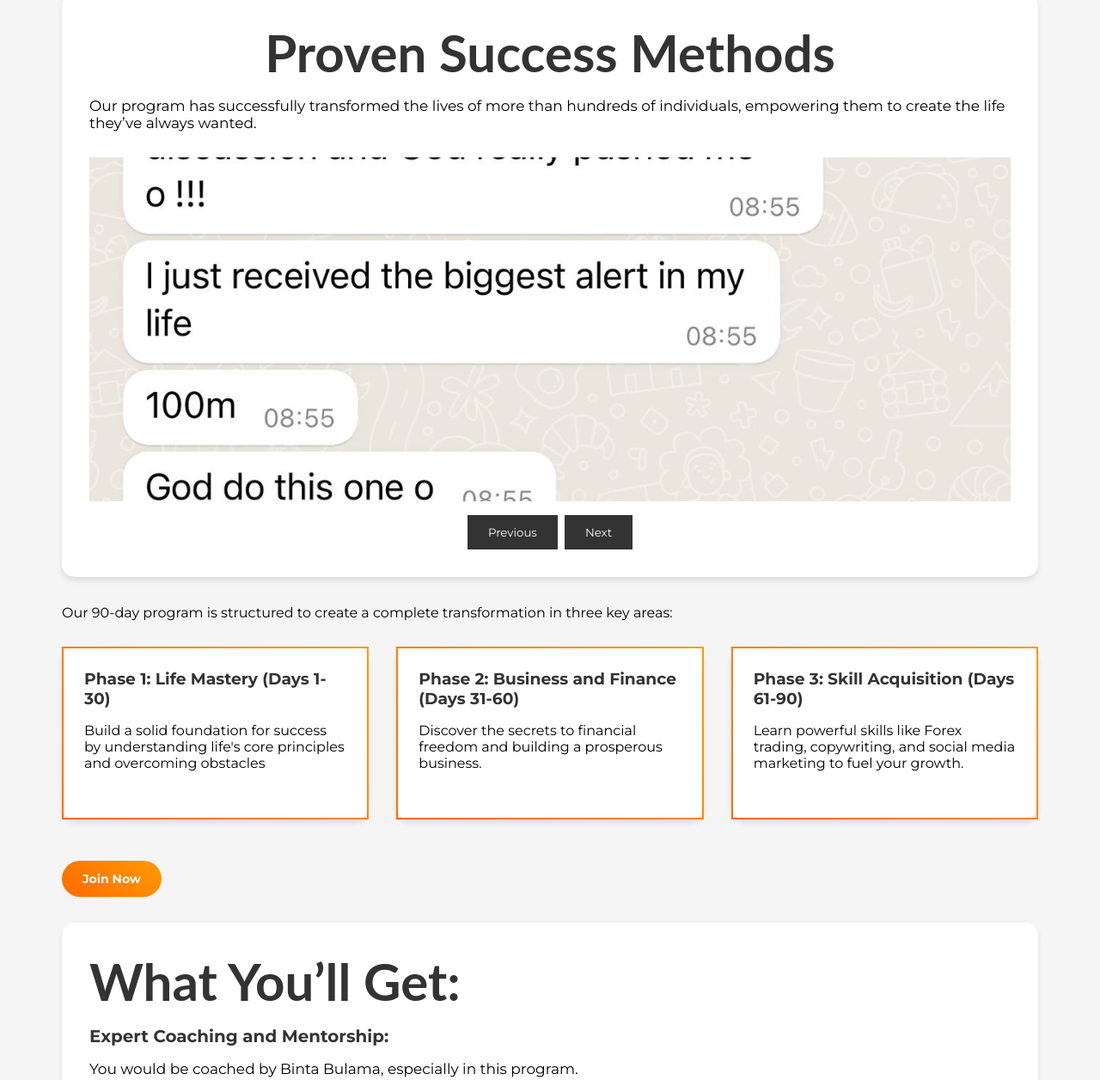
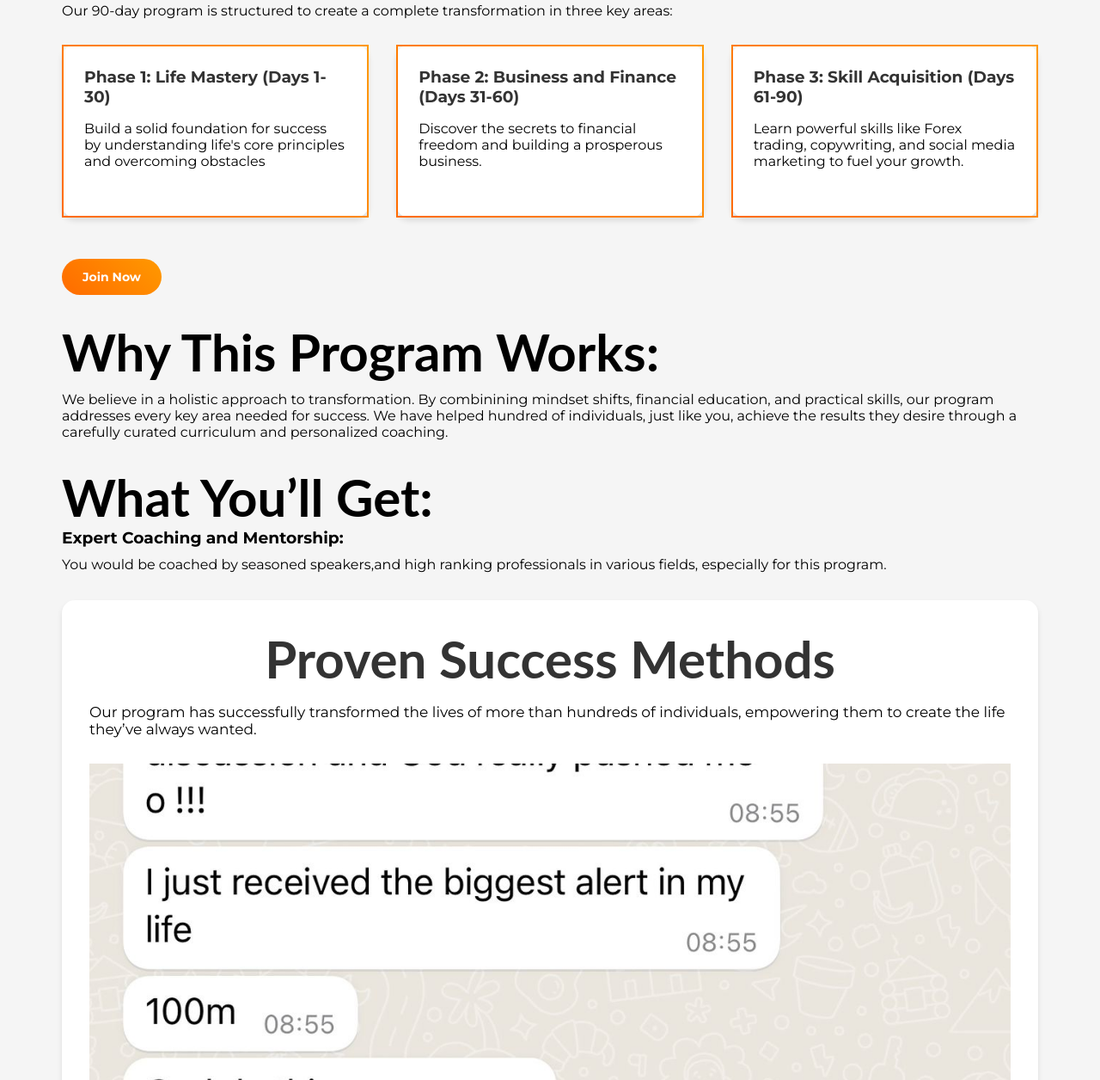
Before and after one commit to Olocraft/themoneymagnet, a website: page index.html in a window 1280 px wide. Shown: the part 1281-2537 px from the top of the page at 86% size. Drawn offline with Linux system fonts and the light colour scheme.

Commit message:
index.html

```diff
--- a/index.html
+++ b/index.html
@@ -157,6 +157,7 @@
 
       p {
         margin-bottom: 30px;
+        margin-top: 10px;
       }
 
       .cta-buttons {
@@ -232,6 +233,7 @@
         border-radius: 15px;
         box-shadow: 0 4px 6px rgba(0, 0, 0, 0.1);
         font-size: 17px;
+        margin-bottom: 20px;
       }
 
       .extras p {
@@ -269,7 +271,8 @@
       }
 
       .follow {
-        background-color: #ff6b00;
+        background-color: #a7a091;
+        border-radius: 10px;
         padding: 2rem;
 
         font-size: 17px;
@@ -578,6 +581,59 @@
         </div>
       </section>
 
+      <p>
+        Our 90-day program is structured to create a complete transformation in
+        three key areas:
+      </p>
+
+      <section class="phases">
+        <div class="phase">
+          <h3>Phase 1: Life Mastery (Days 1-30)</h3>
+          <p>
+            Build a solid foundation for success by understanding life's core
+            principles and overcoming obstacles
+          </p>
+        </div>
+        <div class="phase">
+          <h3>Phase 2: Business and Finance (Days 31-60)</h3>
+          <p>
+            Discover the secrets to financial freedom and building a prosperous
+            business.
+          </p>
+        </div>
+        <div class="phase">
+          <h3>Phase 3: Skill Acquisition (Days 61-90)</h3>
+          <p>
+            Learn powerful skills like Forex trading, copywriting, and social
+            media marketing to fuel your growth.
+          </p>
+        </div>
+      </section>
+
+      <div class="cta-buttons">
+        <a
+          href="https://paystack.com/pay/n6hary-rbb"
+          class="cta-btn join-now-btn"
+          >Join Now</a
+        >
+      </div>
+
+      <h2>Why This Program Works:</h2>
+      <p>
+        We believe in a holistic approach to transformation. By combinining
+        mindset shifts, financial education, and practical skills, our program
+        addresses every key area needed for success. We have helped hundred of
+        individuals, just like you, achieve the results they desire through a
+        carefully curated curriculum and personalized coaching.
+      </p>
+
+      <h2>What You’ll Get:</h2>
+      <h3>Expert Coaching and Mentorship:</h3>
+      <p>
+        You would be coached by seasoned speakers,and high ranking professionals
+        in various fields, especially for this program.
+      </p>
+
       <section class="testimonial-section">
         <h2>Proven Success Methods</h2>
         <p>
@@ -645,47 +701,7 @@
         </div>
       </section>
 
-      <p>
-        Our 90-day program is structured to create a complete transformation in
-        three key areas:
-      </p>
-
-      <section class="phases">
-        <div class="phase">
-          <h3>Phase 1: Life Mastery (Days 1-30)</h3>
-          <p>
-            Build a solid foundation for success by understanding life's core
-            principles and overcoming obstacles
-          </p>
-        </div>
-        <div class="phase">
-          <h3>Phase 2: Business and Finance (Days 31-60)</h3>
-          <p>
-            Discover the secrets to financial freedom and building a prosperous
-            business.
-          </p>
-        </div>
-        <div class="phase">
-          <h3>Phase 3: Skill Acquisition (Days 61-90)</h3>
-          <p>
-            Learn powerful skills like Forex trading, copywriting, and social
-            media marketing to fuel your growth.
-          </p>
-        </div>
-      </section>
-
-      <div class="cta-buttons">
-        <a
-          href="https://paystack.com/pay/n6hary-rbb"
-          class="cta-btn join-now-btn"
-          >Join Now</a
-        >
-      </div>
-
       <section class="extras">
-        <h2>What You’ll Get:</h2>
-        <h3>Expert Coaching and Mentorship:</h3>
-        <p>You would be coached by Binta Bulama, especially in this program.</p>
         <h3>Program Extras</h3>
         <p>Join our Program to unlock Exceptional Opportunities and access:</p>
 
@@ -724,6 +740,14 @@
           <li>Certificate of completion</li>
         </ul>
       </section>
+
+      <div class="cta-buttons">
+        <a
+          href="https://paystack.com/pay/n6hary-rbb"
+          class="cta-btn join-now-btn"
+          >Join Now</a
+        >
+      </div>
 
       <section class="faq">
         <div class="faq-container">
@@ -789,7 +813,15 @@
       </section>
 
       <section class="follow">
-        <div>"follow-our-channel"</div>
+        <div>
+          <div class="cta-buttons">
+            <a
+              href="https://whatsapp.com/channel/0029VaIDCDK5kg79qOXsAw0w"
+              class="cta-btn join-now-btn"
+              >Follow Our whatsapp Channel</a
+            >
+          </div>
+        </div>
       </section>
     </main>
 
```
